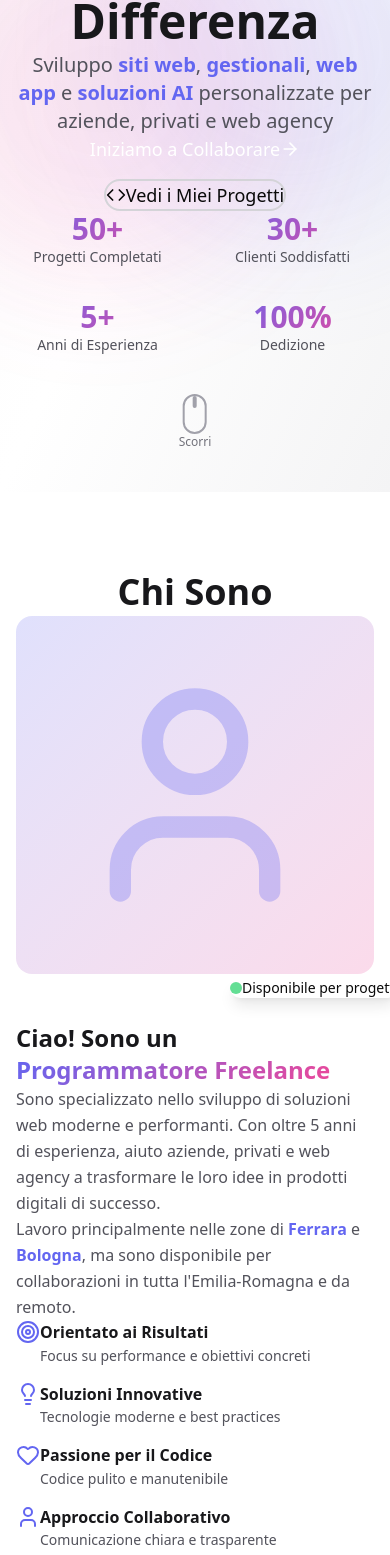
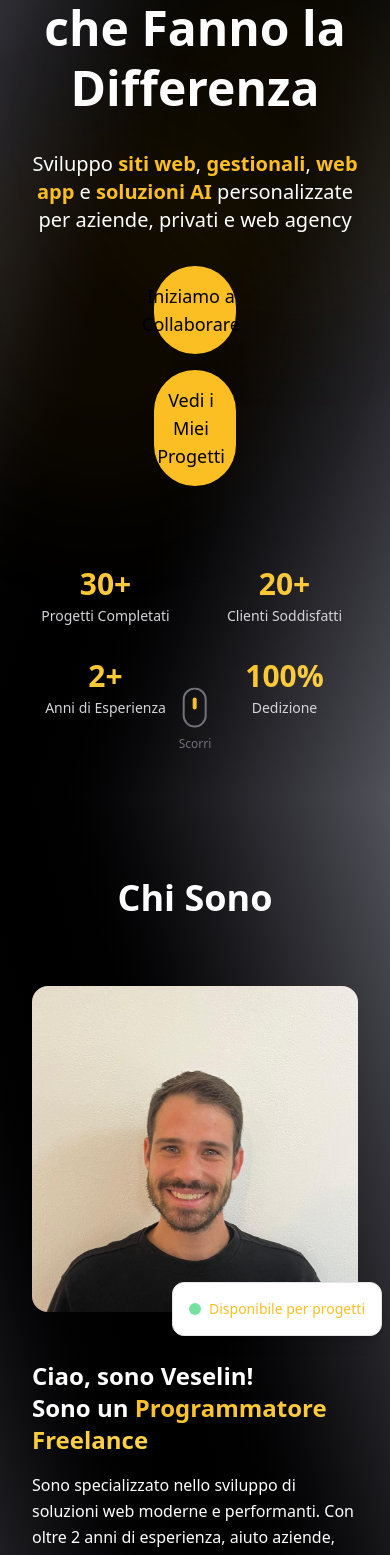
Before and after one commit to Vese10/vesewebdev, a Next.js app: page / in a window 390 px wide. Shown: the part 352-1907 px from the top of the page. Built offline with nearby package versions, Linux system fonts and the light colour scheme.

Commit message:
web site ok, before mobile optimization

```diff
--- a/app/globals.css
+++ b/app/globals.css
@@ -1,35 +1,35 @@
 @import "tailwindcss";
 
 :root {
-  /* Colors - Modern & Vibrant Palette */
-  --background: #ffffff;
-  --foreground: #0a0a0a;
+  /* Colors - Dark Theme with Yellow Accents */
+  --background: #0a0a0a;
+  --foreground: #fafafa;
 
-  /* Primary brand colors */
-  --primary: #6366f1;
-  --primary-dark: #4f46e5;
-  --primary-light: #818cf8;
+  /* Primary brand colors - Yellow/Amber */
+  --primary: #fbbf24;
+  --primary-dark: #f59e0b;
+  --primary-light: #fcd34d;
 
-  /* Accent colors */
-  --accent: #ec4899;
-  --accent-dark: #db2777;
-  --accent-light: #f472b6;
+  /* Accent colors - Yellow variations */
+  --accent: #f59e0b;
+  --accent-dark: #d97706;
+  --accent-light: #fde68a;
 
-  /* Neutral colors */
-  --gray-50: #fafafa;
-  --gray-100: #f4f4f5;
-  --gray-200: #e4e4e7;
-  --gray-300: #d4d4d8;
-  --gray-400: #a1a1aa;
-  --gray-500: #71717a;
-  --gray-600: #52525b;
-  --gray-700: #3f3f46;
-  --gray-800: #27272a;
-  --gray-900: #18181b;
+  /* Neutral colors - Inverted for dark theme */
+  --gray-50: #18181b;
+  --gray-100: #27272a;
+  --gray-200: #3f3f46;
+  --gray-300: #52525b;
+  --gray-400: #71717a;
+  --gray-500: #a1a1aa;
+  --gray-600: #d4d4d8;
+  --gray-700: #e4e4e7;
+  --gray-800: #f4f4f5;
+  --gray-900: #fafafa;
 
   /* Semantic colors */
   --success: #22c55e;
-  --warning: #f59e0b;
+  --warning: #fbbf24;
   --error: #ef4444;
   --info: #06b6d4;
 }
@@ -66,8 +66,9 @@
   --font-mono: var(--font-geist-mono);
 }
 
-@media (prefers-color-scheme: dark) {
+@media (prefers-color-scheme: light) {
   :root {
+    /* Even in light mode preference, we keep it dark for consistency */
     --background: #0a0a0a;
     --foreground: #fafafa;
   }
@@ -76,8 +77,6 @@
 /* Base styles */
 * {
   box-sizing: border-box;
-  margin: 0;
-  padding: 0;
 }
 
 html {
@@ -129,11 +128,11 @@ body {
 
 /* Gradient utilities */
 .gradient-primary {
-  background: linear-gradient(135deg, var(--primary) 0%, var(--accent) 100%);
+  background: linear-gradient(135deg, var(--primary-dark) 0%, var(--primary-light) 100%);
 }
 
 .gradient-text {
-  background: linear-gradient(135deg, var(--primary) 0%, var(--accent) 100%);
+  background: linear-gradient(135deg, var(--primary) 0%, var(--primary-light) 100%);
   -webkit-background-clip: text;
   -webkit-text-fill-color: transparent;
   background-clip: text;
--- a/components/sections/ChiSono.tsx
+++ b/components/sections/ChiSono.tsx
@@ -4,6 +4,7 @@ import { motion } from "framer-motion";
 import { useInView } from "framer-motion";
 import { useRef } from "react";
 import { User, Target, Lightbulb, Heart } from "lucide-react";
+import Image from "next/image";
 
 export default function ChiSono() {
   const ref = useRef(null);
@@ -13,7 +14,7 @@ export default function ChiSono() {
     <section
       id="chi-sono"
       ref={ref}
-      className="bg-white"
+      className="min-h-screen flex items-center justify-center relative overflow-hidden bg-gradient-to-tr from-gray-300 via-black to-gray-300"
     >
       <div className="container mx-auto px-4 max-w-6xl">
         <motion.div
@@ -22,7 +23,7 @@ export default function ChiSono() {
           transition={{ duration: 0.6 }}
           className="text-center mb-12"
         >
-          <h2 className="text-4xl md:text-5xl font-bold text-gray-900 font-poppins mb-4">
+          <h2 className="text-4xl md:text-5xl font-bold text-white font-poppins mb-4">
             Chi Sono
           </h2>
           <div className="w-24 h-1 bg-gradient-primary mx-auto rounded-full"></div>
@@ -37,14 +38,12 @@ export default function ChiSono() {
             className="relative"
           >
             <div className="aspect-square rounded-2xl bg-gradient-to-br from-primary/20 to-accent/20 flex items-center justify-center">
-              <User className="w-64 h-64 text-primary/30" />
-              {/* Replace with actual image: */}
-              {/* <Image src="/profile.jpg" alt="Profile" fill className="object-cover rounded-2xl" /> */}
+              <Image src="/profile.jpg" alt="Profile" fill className="object-cover rounded-2xl" />
             </div>
-            <div className="absolute -bottom-6 -right-6 bg-white p-4 rounded-xl shadow-lg">
+            <div className="absolute -bottom-6 -right-6 bg-white p-4 rounded-xl shadow-lg border border-gray-700">
               <div className="flex items-center space-x-2">
                 <div className="w-3 h-3 bg-green-500 rounded-full animate-pulse" />
-                <span className="text-sm font-medium">Disponibile per progetti</span>
+                <span className="text-sm font-medium text-primary">Disponibile per progetti</span>
               </div>
             </div>
           </motion.div>
@@ -57,16 +56,16 @@ export default function ChiSono() {
             className="space-y-6"
           >
             <div>
-              <h3 className="text-2xl font-bold text-gray-900 mb-4">
-                Ciao! Sono un{" "}
+              <h3 className="text-2xl font-bold text-white mb-4">
+                Ciao, sono Veselin!<br />Sono un{" "}
                 <span className="gradient-text">Programmatore Freelance</span>
               </h3>
-              <p className="text-gray-600 leading-relaxed mb-4">
+              <p className="text-white leading-relaxed mb-4">
                 Sono specializzato nello sviluppo di soluzioni web moderne e performanti.
-                Con oltre 5 anni di esperienza, aiuto aziende, privati e web agency a
+                Con oltre 2 anni di esperienza, aiuto aziende, privati e web agency a
                 trasformare le loro idee in prodotti digitali di successo.
               </p>
-              <p className="text-gray-600 leading-relaxed">
+              <p className="text-white leading-relaxed">
                 Lavoro principalmente nelle zone di{" "}
                 <span className="font-semibold text-primary">Ferrara</span> e{" "}
                 <span className="font-semibold text-primary">Bologna</span>, ma sono
@@ -100,12 +99,12 @@ export default function ChiSono() {
               ].map((feature, index) => (
                 <div
                   key={index}
-                  className="flex items-start space-x-3 p-4 rounded-lg hover:bg-gray-50 transition-colors"
+                  className="flex items-start space-x-3 p-4 rounded-lg hover:bg-gray-700 transition-colors bg-white border border-gray-800"
                 >
                   <feature.icon className="w-6 h-6 text-primary flex-shrink-0 mt-1" />
                   <div>
-                    <h4 className="font-semibold text-gray-900">{feature.title}</h4>
-                    <p className="text-sm text-gray-600">{feature.description}</p>
+                    <h4 className="font-semibold text-primary">{feature.title}</h4>
+                    <p className="text-sm text-gray-300">{feature.description}</p>
                   </div>
                 </div>
               ))}
--- a/components/sections/Hero.tsx
+++ b/components/sections/Hero.tsx
@@ -7,12 +7,12 @@ export default function Hero() {
   return (
     <section
       id="hero"
-      className="min-h-screen flex items-center justify-center relative overflow-hidden bg-gradient-to-br from-gray-50 via-white to-gray-100"
+      className="min-h-screen flex items-center justify-center relative overflow-hidden bg-gradient-to-br from-gray-300 via-black to-gray-300"
     >
       {/* Animated background elements */}
       <div className="absolute inset-0 overflow-hidden">
-        <div className="absolute top-1/4 left-1/4 w-96 h-96 bg-primary/20 rounded-full blur-3xl animate-pulse" />
-        <div className="absolute bottom-1/4 right-1/4 w-96 h-96 bg-accent/20 rounded-full blur-3xl animate-pulse delay-1000" />
+        <div className="absolute top-1/4 left-1/4 w-96 h-96 bg-primary/10 rounded-full blur-3xl animate-pulse" />
+        <div className="absolute bottom-1/4 right-1/4 w-96 h-96 bg-accent/10 rounded-full blur-3xl animate-pulse delay-1000" />
       </div>
 
       <div className="container mx-auto px-4 max-w-6xl relative z-10">
@@ -22,10 +22,10 @@ export default function Hero() {
             initial={{ opacity: 0, y: 20 }}
             animate={{ opacity: 1, y: 0 }}
             transition={{ duration: 0.5 }}
-            className="inline-flex items-center space-x-2 bg-white/80 backdrop-blur-sm px-4 py-2 rounded-full border border-gray-200 shadow-sm"
+            className="inline-flex items-center space-x-2 bg-white backdrop-blur-sm px-4 py-2 rounded-full border border-gray-700 shadow-sm"
           >
             <Sparkles className="w-4 h-4 text-primary" />
-            <span className="text-sm font-medium text-gray-700">
+            <span className="text-sm font-medium text-black">
               Programmatore Freelance Ferrara & Bologna
             </span>
           </motion.div>
@@ -35,7 +35,7 @@ export default function Hero() {
             initial={{ opacity: 0, y: 20 }}
             animate={{ opacity: 1, y: 0 }}
             transition={{ duration: 0.5, delay: 0.1 }}
-            className="text-5xl md:text-7xl font-bold text-gray-900 font-poppins leading-tight"
+            className="text-5xl md:text-7xl font-bold text-white font-poppins leading-tight"
           >
             Creo{" "}
             <span className="gradient-text">Soluzioni Digitali</span>
@@ -47,7 +47,7 @@ export default function Hero() {
             initial={{ opacity: 0, y: 20 }}
             animate={{ opacity: 1, y: 0 }}
             transition={{ duration: 0.5, delay: 0.2 }}
-            className="text-xl md:text-2xl text-gray-600 max-w-3xl mx-auto"
+            className="text-xl md:text-2xl text-white max-w-3xl mx-auto"
           >
             Sviluppo{" "}
             <span className="font-semibold text-primary">siti web</span>,{" "}
@@ -66,17 +66,17 @@ export default function Hero() {
           >
             <a
               href="#contatti"
-              className="group bg-gradient-primary text-white px-8 py-4 rounded-full font-medium text-lg hover:shadow-2xl hover:-translate-y-1 transition-all duration-300 flex items-center space-x-2"
+              className="group bg-primary text-black px-8 py-4 rounded-full font-medium text-lg hover:shadow-2xl hover:-translate-y-1 transition-all duration-300 flex justify-center items-center space-x-2 w-1/4"
             >
               <span>Iniziamo a Collaborare</span>
               <ArrowRight className="w-5 h-5 group-hover:translate-x-1 transition-transform" />
             </a>
             <a
               href="#portfolio"
-              className="px-8 py-4 rounded-full font-medium text-lg border-2 border-gray-300 hover:border-primary hover:text-primary transition-all duration-300 flex items-center space-x-2"
+              className="group bg-primary text-black px-8 py-4 rounded-full font-medium text-lg hover:shadow-2xl hover:-translate-y-1 transition-all duration-300 flex justify-center items-center space-x-2 w-1/4"
             >
+              <span>Vedi i Miei Progetti</span>
               <Code className="w-5 h-5" />
-              <span>Vedi i Miei Progetti</span>
             </a>
           </motion.div>
 
@@ -88,9 +88,9 @@ export default function Hero() {
             className="grid grid-cols-2 md:grid-cols-4 gap-8 pt-12"
           >
             {[
-              { value: "50+", label: "Progetti Completati" },
-              { value: "30+", label: "Clienti Soddisfatti" },
-              { value: "5+", label: "Anni di Esperienza" },
+              { value: "30+", label: "Progetti Completati" },
+              { value: "20+", label: "Clienti Soddisfatti" },
+              { value: "2+", label: "Anni di Esperienza" },
               { value: "100%", label: "Dedizione" },
             ].map((stat, index) => (
               <div key={index} className="text-center">
@@ -113,9 +113,9 @@ export default function Hero() {
       >
         <a href="#chi-sono" className="flex flex-col items-center animate-bounce">
           <div className="w-6 h-10 border-2 border-gray-400 rounded-full flex justify-center">
-            <div className="w-1 h-3 bg-gray-400 rounded-full mt-2" />
+            <div className="w-1 h-3 bg-primary rounded-full mt-2" />
           </div>
-          <span className="text-xs text-gray-500 mt-2">Scorri</span>
+          <span className="text-xs text-gray-400 mt-2">Scorri</span>
         </a>
       </motion.div>
     </section>
--- a/components/sections/PortfolioPreview.tsx
+++ b/components/sections/PortfolioPreview.tsx
@@ -12,21 +12,21 @@ export default function PortfolioPreview() {
 
   const projects = [
     {
-      title: "E-commerce Platform",
-      description: "Piattaforma completa con gestione prodotti, carrello e pagamenti",
-      tags: ["Next.js", "Stripe", "Tailwind"],
-      color: "from-blue-500 to-cyan-500",
+      title: "Smenoo - Menu Digitale",
+      description: "Piattaforma completa di creazione locale e gestione menu digitale",
+      tags: ["Next.js", "Tailwind", "Stripe", "Clerk"],
+      color: "from-[#F9BD6B] via-[#FF6777] to-[#62DEDD]"
     },
     {
-      title: "Gestionale Aziendale",
-      description: "Sistema CRM personalizzato per gestione clienti e progetti",
-      tags: ["React", "Node.js", "PostgreSQL"],
-      color: "from-purple-500 to-pink-500",
+      title: "Gestionale Professionale",
+      description: "Gestionale professionale per gestione clienti e cartelle cliniche per ostetriche.",
+      tags: ["Next.js", "Tailwind", "Stripe", "Clerk"],
+      color: "from-[#5A3C91] via-[#F8F5FC] to-[#3F2A66]"
     },
     {
-      title: "Web App AI",
-      description: "Applicazione con integrazione AI per analisi dati",
-      tags: ["TypeScript", "OpenAI", "Python"],
+      title: "ChatBot AI",
+      description: "ChatBot AI per creazione preventivi personalizzati",
+      tags: ["TypeScript", "OpenAI", "PHP", "MySQL"],
       color: "from-orange-500 to-red-500",
     },
   ];
@@ -35,7 +35,7 @@ export default function PortfolioPreview() {
     <section
       id="portfolio"
       ref={ref}
-      className="bg-white"
+      className="min-h-screen flex items-center justify-center relative overflow-hidden bg-gradient-to-tr from-gray-300 via-black to-gray-300"
     >
       <div className="container mx-auto px-4 max-w-6xl">
         <motion.div
@@ -74,10 +74,10 @@ export default function PortfolioPreview() {
 
                 {/* Project Content */}
                 <div className="p-6 flex-grow flex flex-col">
-                  <h3 className="text-xl font-bold text-gray-900 mb-2">
+                  <h3 className="text-xl font-bold text-gray-300 mb-2">
                     {project.title}
                   </h3>
-                  <p className="text-gray-600 mb-auto">
+                  <p className="text-gray-400 mb-auto">
                     {project.description}
                   </p>
 
@@ -86,7 +86,7 @@ export default function PortfolioPreview() {
                     {project.tags.map((tag, idx) => (
                       <span
                         key={idx}
-                        className="text-xs bg-gray-100 text-gray-700 px-3 py-1 rounded-full"
+                        className="text-xs bg-primary text-black px-3 py-1 rounded-full"
                       >
                         {tag}
                       </span>
@@ -103,11 +103,11 @@ export default function PortfolioPreview() {
           initial={{ opacity: 0, y: 20 }}
           animate={isInView ? { opacity: 1, y: 0 } : {}}
           transition={{ duration: 0.6, delay: 0.5 }}
-          className="text-center"
+          className="flex justify-center"
         >
           <Link
             href="/portfolio"
-            className="inline-flex items-center space-x-2 bg-gradient-primary text-white px-8 py-4 rounded-full font-medium text-lg hover:shadow-xl hover:-translate-y-1 transition-all duration-300 group"
+            className="group bg-primary text-black px-8 py-4 rounded-full font-medium text-lg hover:shadow-2xl hover:-translate-y-1 transition-all duration-300 flex justify-center items-center space-x-2 w-1/4"
           >
             <span>Vedi Tutti i Progetti</span>
             <ArrowRight className="w-5 h-5 group-hover:translate-x-1 transition-transform" />
```
Also changed, not shown: app/portfolio/page.tsx (+2 -15 lines), app/servizi/aziende-privati/page.tsx (+13 -26 lines), app/servizi/web-agency/page.tsx (+27 -43 lines), components/Footer.tsx (+22 -19 lines), components/Navbar.tsx (+6 -6 lines), components/sections/Contatti.tsx (+43 -42 lines), components/sections/Servizi.tsx (+10 -10 lines), public/profile.jpg (added).
